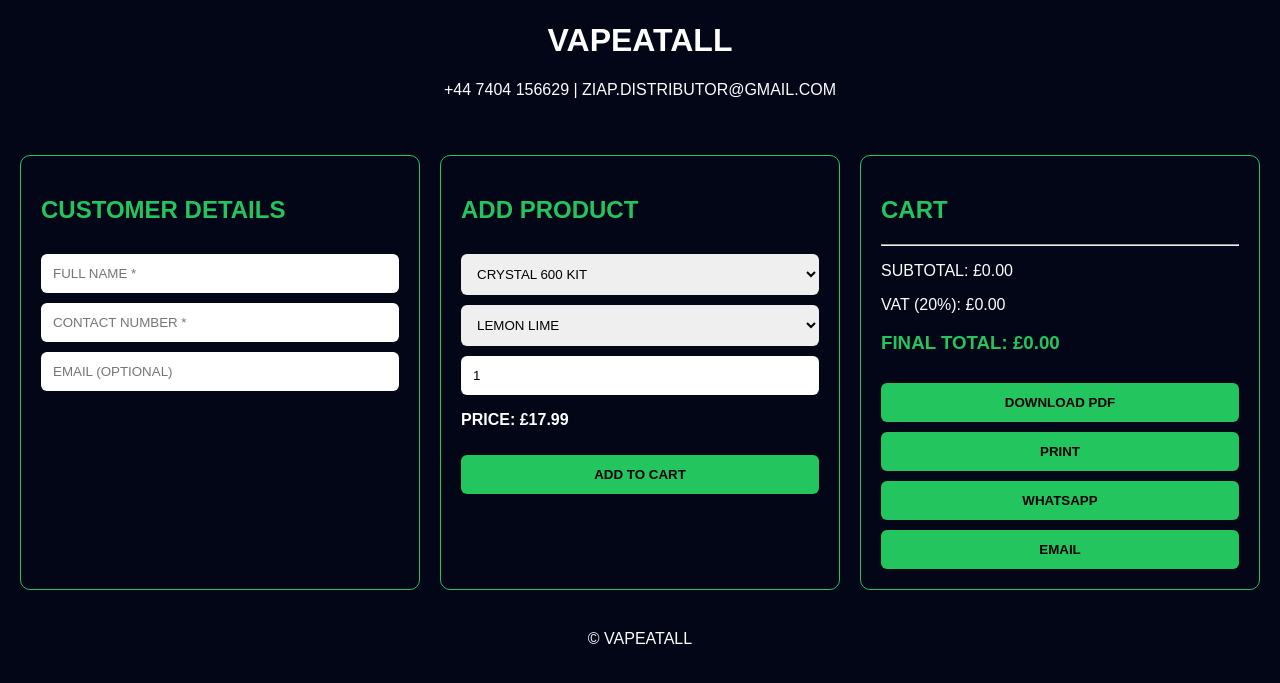
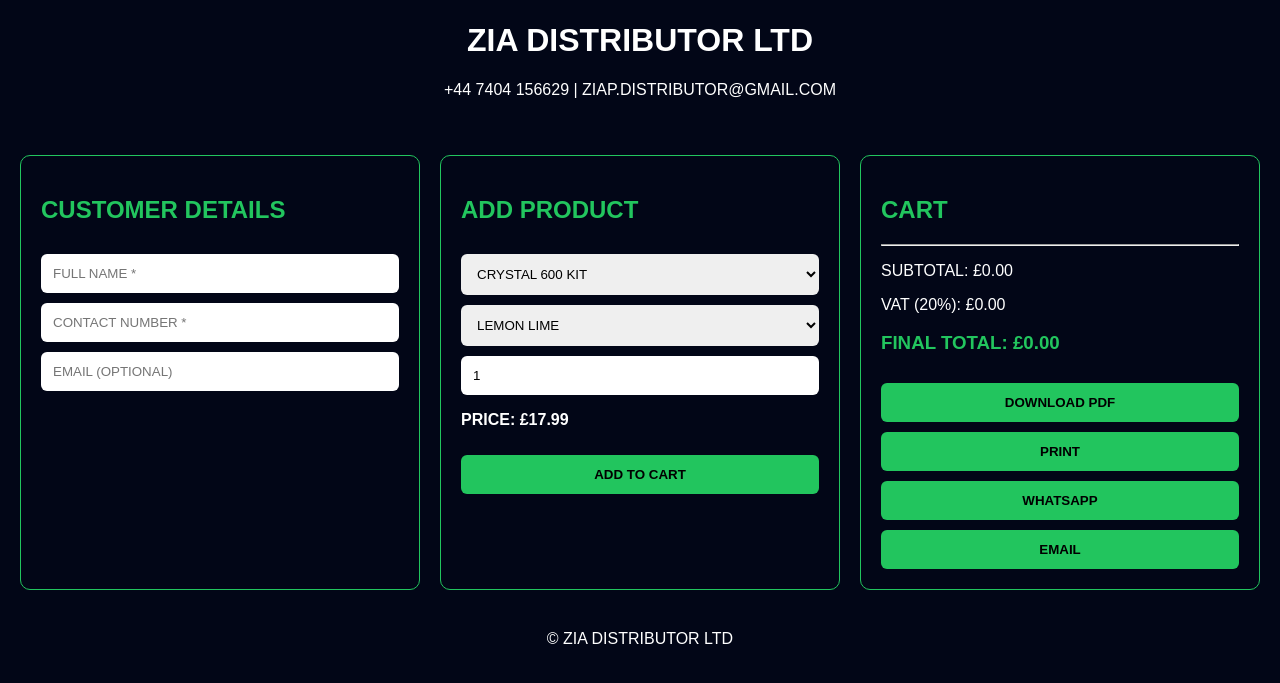
Before and after one commit to vapeatall/vapeatall.github.io, a plain HTML site: page index.html in a window 1280 px wide. Both pictures are taken after a click on the button "DOWNLOAD PDF". Shown: the part 63-746 px from the top of the page. Drawn offline with nearby package versions, Linux system fonts and the light colour scheme.

Commit message:
vapeatall 7 v1

```diff
--- a/index.html
+++ b/index.html
@@ -3,7 +3,7 @@
 <HEAD>
 <META CHARSET="UTF-8">
 <META NAME="VIEWPORT" CONTENT="WIDTH=DEVICE-WIDTH, INITIAL-SCALE=1.0">
-<TITLE>VAPEATALL ORDER SYSTEM</TITLE>
+<TITLE>ZIA DISTRIBUTOR LTD ORDER SYSTEM</TITLE>
 
 <LINK REL="stylesheet" HREF="style.css">
 <SCRIPT SRC="https://cdnjs.cloudflare.com/ajax/libs/jspdf/2.5.1/jspdf.umd.min.js"></SCRIPT>
@@ -14,7 +14,7 @@
 
 <HEADER>
     <IMG SRC="logo.png" CLASS="LOGO">
-    <H1>VAPEATALL</H1>
+    <H1>ZIA DISTRIBUTOR LTD</H1>
     <P>+44 7404 156629 | ZIAP.DISTRIBUTOR@GMAIL.COM</P>
 </HEADER>
 
@@ -60,7 +60,7 @@
 
 </MAIN>
 
-<FOOTER>© VAPEATALL</FOOTER>
+<FOOTER>© ZIA DISTRIBUTOR LTD</FOOTER>
 
 <SCRIPT SRC="script.js"></SCRIPT>
 </BODY>
--- a/script.js
+++ b/script.js
@@ -177,7 +177,7 @@ function GENERATEPDF(){
     const {jsPDF}=window.jspdf;
     const pdf=new jsPDF();
 
-    pdf.text("VAPEATALL INVOICE",14,15);
+    pdf.text("ZIA DISTRIBUTOR LTD ORDER",14,15);
     pdf.text(`INVOICE: ${INVOICE}`,14,22);
     pdf.text(`NAME: ${NAME.value}`,14,29);
     pdf.text(`PHONE: ${PHONE.value}`,14,36);
@@ -203,7 +203,7 @@ function GENERATEPDF(){
 
 /* FULL DETAILS MESSAGE */
 function BUILDINVOICE(){
-    let text=`VAPEATALL INVOICE\nINVOICE: ${INVOICE}\n\nCUSTOMER:\n${NAME.value}\n${PHONE.value}\n${EMAIL.value}\n\nITEMS:\n`;
+    let text=`ZIA DISTRIBUTOR LTD ORDER\nINVOICE: ${INVOICE}\n\nCUSTOMER:\n${NAME.value}\n${PHONE.value}\n${EMAIL.value}\n\nITEMS:\n`;
     CART.forEach(i=>{
         text+=`${i.category} - ${i.product} (${i.qty}) £${(i.qty*i.price).toFixed(2)}\n`;
     });
```
